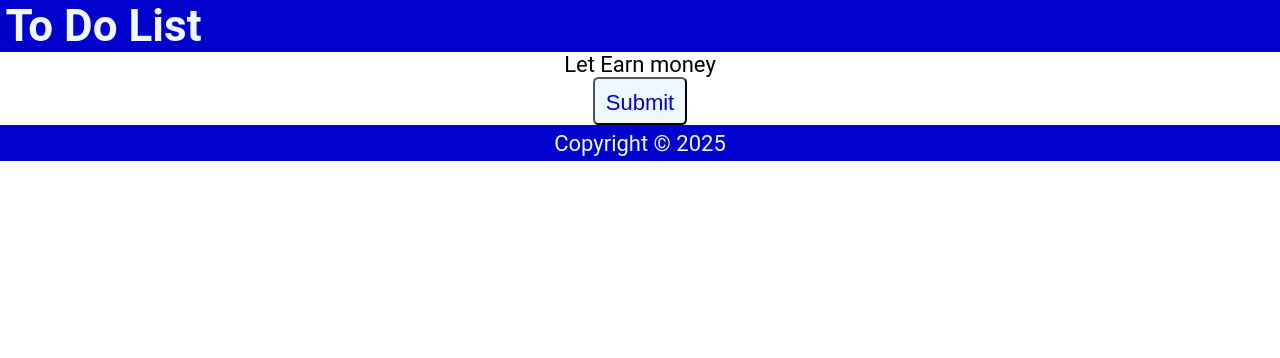
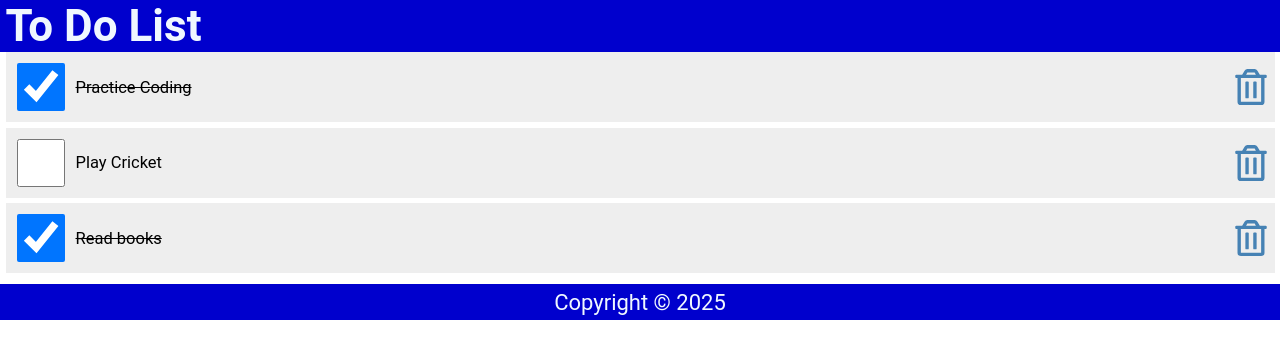
Before and after one commit to Hharan06/React-Course, a React (Create React App) app: page / in a window 1280 px wide. Shown: the top 358 px of the page. Built offline with nearby package versions, Linux system fonts and the light colour scheme.

Commit message:
New Commit

```diff
--- a/package.json
+++ b/package.json
@@ -9,6 +9,7 @@
     "@testing-library/user-event": "^13.5.0",
     "react": "^19.0.0",
     "react-dom": "^19.0.0",
+    "react-icons": "^5.5.0",
     "react-scripts": "5.0.1",
     "web-vitals": "^2.1.4"
   },
--- a/src/Content.js
+++ b/src/Content.js
@@ -1,19 +1,59 @@
 import React from "react"
 import { useState } from "react";
+import { FaRegTrashAlt } from "react-icons/fa";
 
 const Content = () => {
-    const [word, setWord] = useState("Earn");
 
-    function handleNameChange() {
-        const name = ["Grow","Earn","Give"];
-        const int = Math.floor(Math.random()*3);
-        setWord(name[int]);
+    const [items, setItems] = useState([
+        {
+            id: 1,
+            checked: true,
+            item: "Practice Coding"
+        },
+        {
+            id: 2,
+            checked: false,
+            item: "Play Cricket"
+        },
+        {
+            id: 3,
+            checked: true,
+            item: "Read books"
+        },
+    ])
+
+    const handleCheck = (id) => {
+        const listItems = items.map((item) => item.id===id ? {...item, checked:!item.checked} : item);
+        setItems(listItems);
+    }
+
+    const handleDelete = (id) => {
+        const listItems = items.filter((item) => item.id!== id)
+        setItems(listItems)
     }
 
     return (
         <main>
-            <p>Let {word} money</p>
-            <button onClick={handleNameChange}>Submit</button>
+            {items.length ? (
+                <ul>
+                {items.map((item) => (
+                    <li className="item" key={item.id}>
+                        <input type="checkbox" checked = {item.checked} onClick={() => handleCheck(item.id)}/>
+                        <label
+                        style={item.checked ? {textDecoration: 'line-through'} : null}>
+                            {item.item}</label>
+                        <FaRegTrashAlt
+                            role="button"
+                            tabIndex="0"
+                            onClick={() => handleDelete(item.id)}
+                        />
+                    </li>
+                ))}
+            </ul>
+            ) : (
+                <p>List is Empty</p>
+            )}
+
         </main>
 
     )
```
Also changed, not shown: 1 other file (tests, documents, lock files or other folders).
